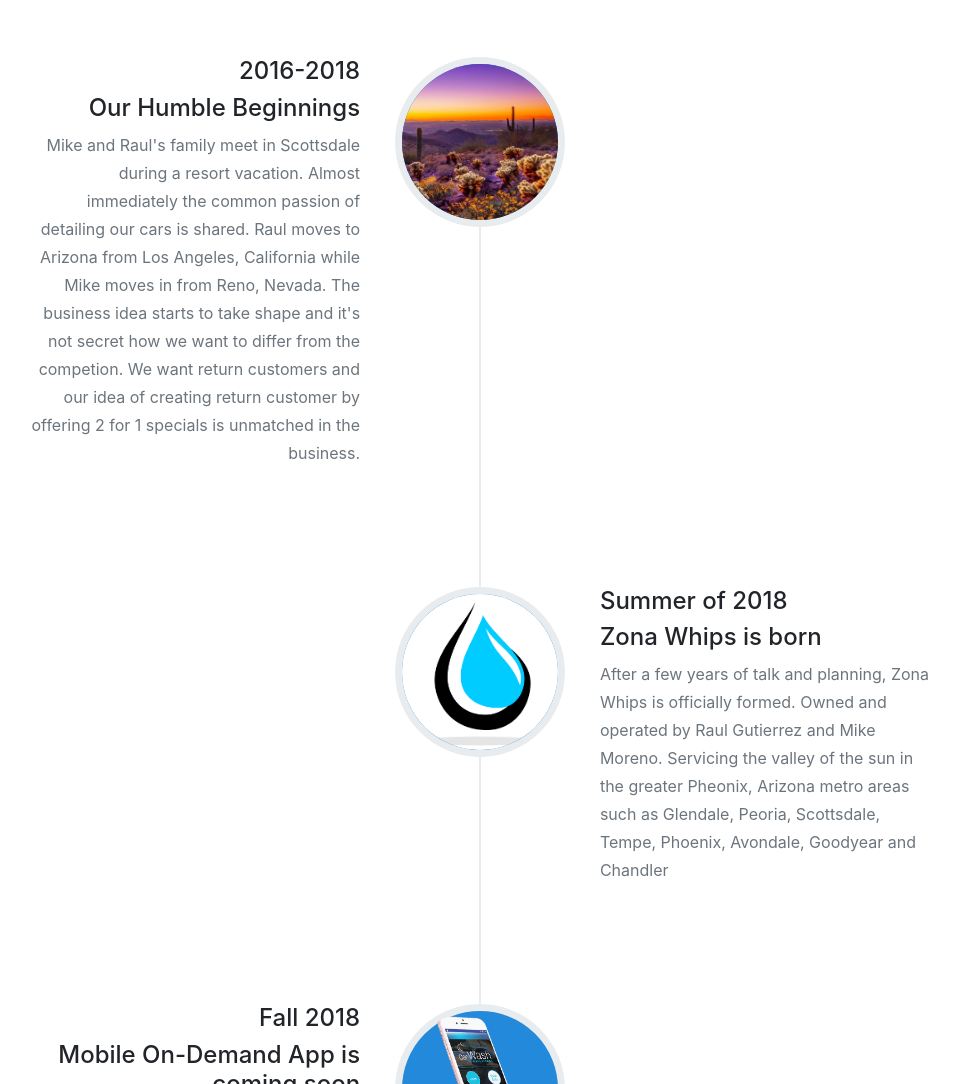
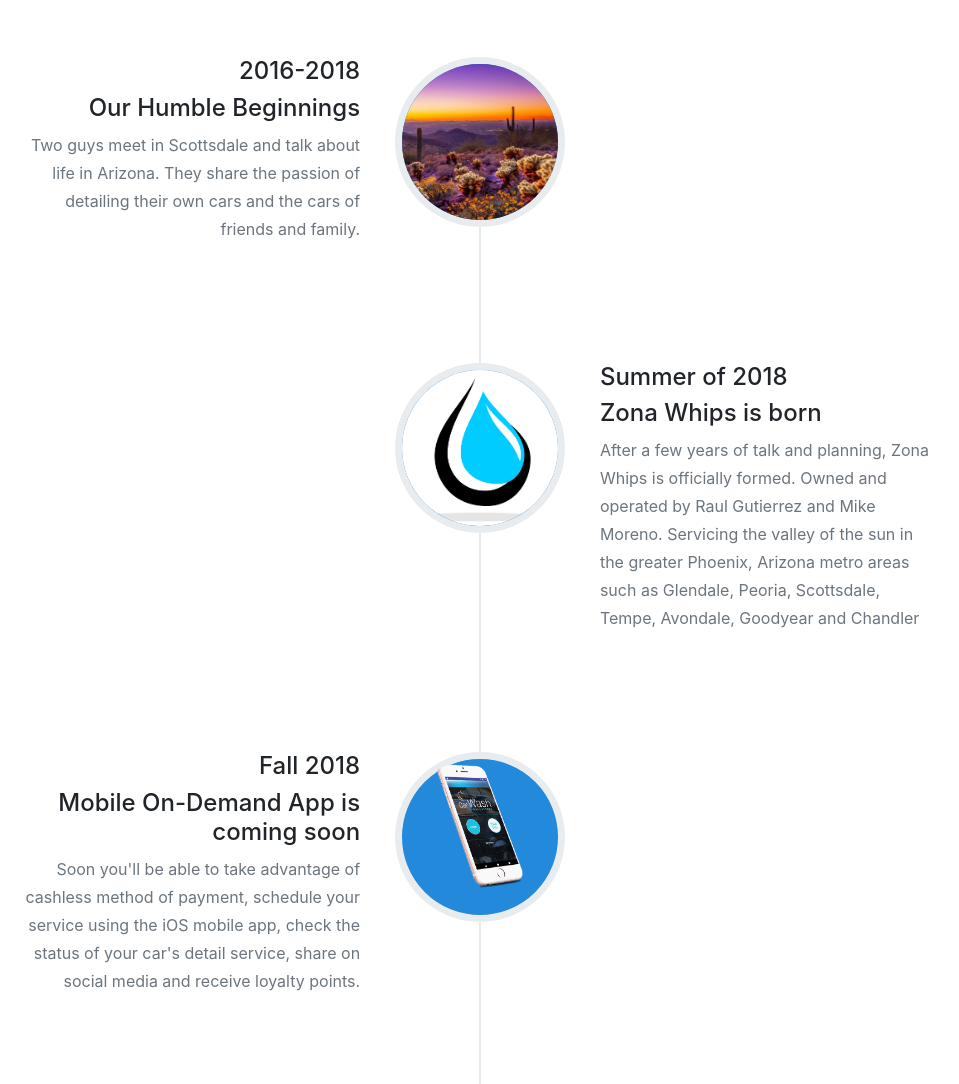
Before and after one commit to MystklFrets/MystklFrets.github.io, a website with bundled scripts: page index.html in a window 1280 px wide. Shown: the part 3060-4144 px from the top of the page, without its empty margins (160-1119 px from the left). Built offline with nearby package versions, Linux system fonts and the light colour scheme; a web font is replaced by a local one.

Commit message:
my whips

```diff
--- a/index.html
+++ b/index.html
@@ -266,7 +266,7 @@
                     <h4 class="subheading">Our Humble Beginnings</h4>
                   </div>
                   <div class="timeline-body">
-                    <p class="text-muted">Mike and Raul's family meet in Scottsdale during a resort vacation. Almost immediately the common passion of detailing our cars is shared. Raul moves to Arizona from Los Angeles, California while Mike moves in from Reno, Nevada. The business idea starts to take shape and it's not secret how we want to differ from the competion. We want return customers and our idea of creating return customer by offering 2 for 1 specials is unmatched in the business.</p>
+                    <p class="text-muted">Two guys meet in Scottsdale and talk about life in Arizona. They share the passion of detailing their own cars and the cars of friends and family.</p>
                   </div>
                 </div>
               </li>
@@ -280,7 +280,7 @@
                     <h4 class="subheading">Zona Whips is born</h4>
                   </div>
                   <div class="timeline-body">
-                    <p class="text-muted">After a few years of talk and planning, Zona Whips is officially formed. Owned and operated by Raul Gutierrez and Mike Moreno. Servicing the valley of the sun in the greater Pheonix, Arizona metro areas such as Glendale, Peoria, Scottsdale, Tempe, Phoenix, Avondale, Goodyear and Chandler</p>
+                    <p class="text-muted">After a few years of talk and planning, Zona Whips is officially formed. Owned and operated by Raul Gutierrez and Mike Moreno. Servicing the valley of the sun in the greater Phoenix, Arizona metro areas such as Glendale, Peoria, Scottsdale, Tempe, Avondale, Goodyear and Chandler</p>
                   </div>
                 </div>
               </li>
```
